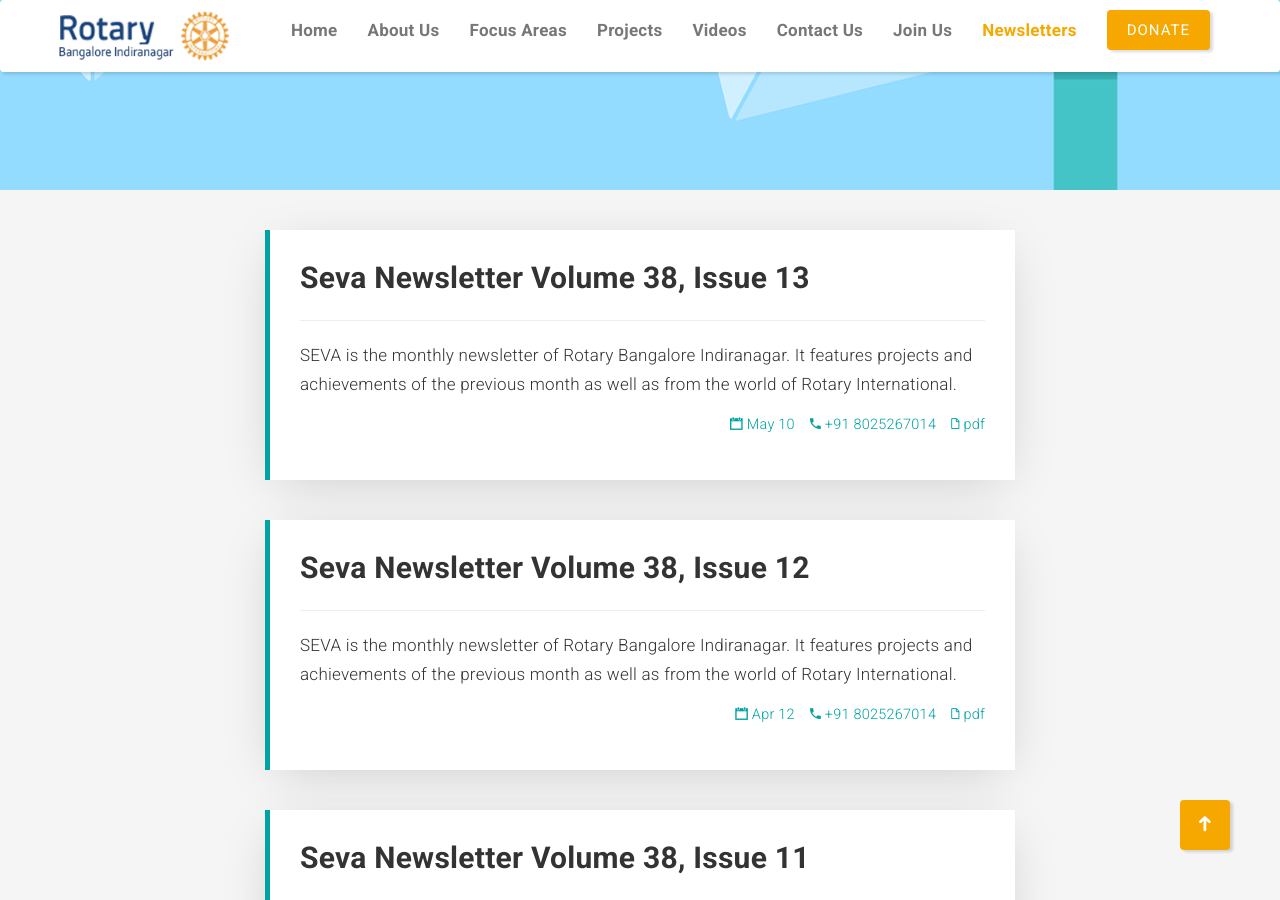
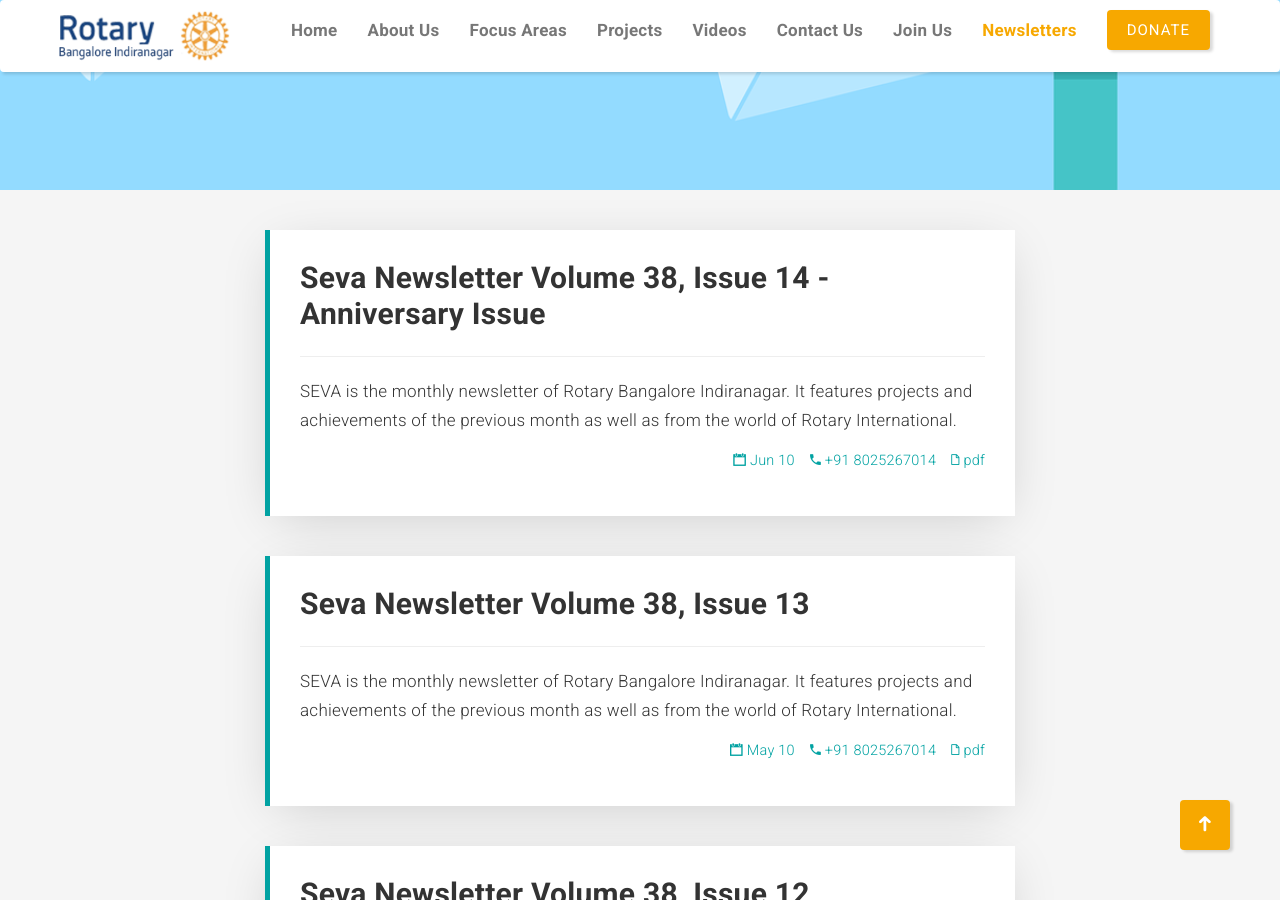
Before and after one commit to sharathdt/rtry, a Jekyll site: the page built from newsletters.html, in a window 1280 px wide and 900 px high, scrolled down 396 px. Built offline with Jekyll 4.4.1, drawn with Linux system fonts in a browser that asks for light colours; some web fonts are replaced.

Commit message:
Add newsletter

```diff
--- a/_data/newsletters.yml
+++ b/_data/newsletters.yml
@@ -97,3 +97,11 @@
   contact: '+91 8025267014'
   id: may-10
   pdf: Seva13201819.pdf
+
+
+- title: Seva Newsletter Volume 38, Issue 14 - Anniversary Issue
+  description: 'SEVA is the monthly newsletter of Rotary Bangalore Indiranagar. It features projects and achievements of the previous month as well as from the world of Rotary International.'
+  date: Jun 10
+  contact: '+91 8025267014'
+  id: jun-10
+  pdf: Seva14201819-Anniversary-Issue.pdf
```
Also changed, not shown: 1 other file.
